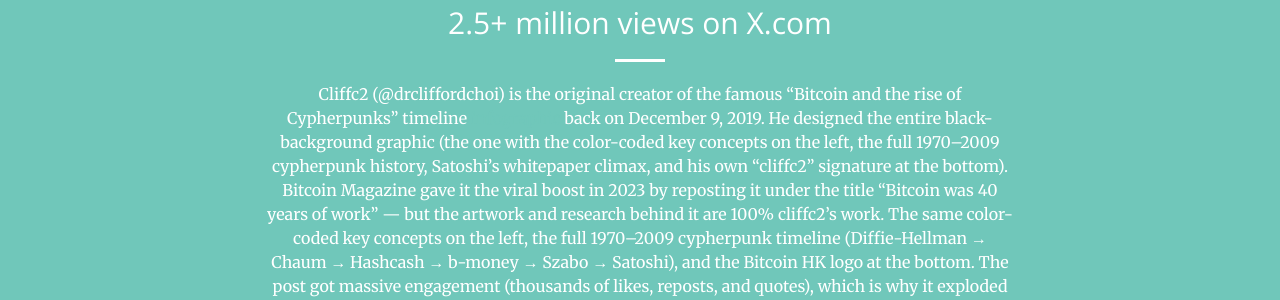
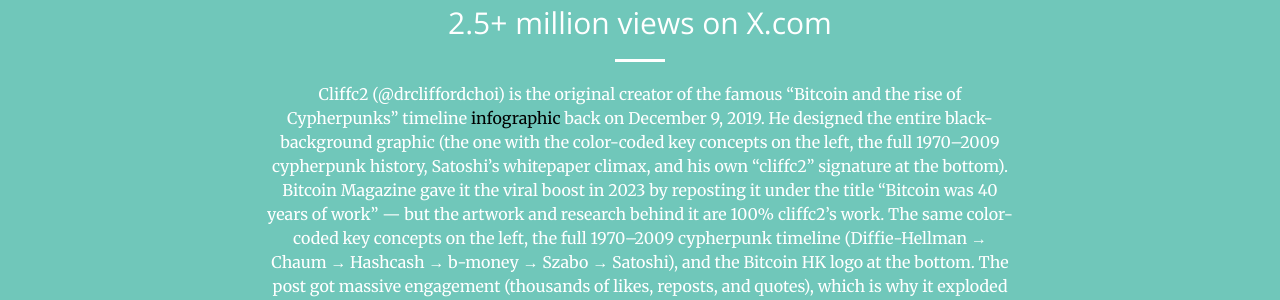
Before and after one commit to cliffc2/cliffc2.github.io, a Jekyll site: the page built from index.html, in a window 1280 px wide and 900 px high, scrolled down 844 px. Shown: the part 150-450 px from the top of the window. Built offline with Jekyll 4.4.1, drawn with Linux system fonts in a browser that asks for light colours; Markdown is read by kramdown in place of the engine named in the settings.

Commit message:
Update about.html

```diff
--- a/_includes/about.html
+++ b/_includes/about.html
@@ -1,11 +1,24 @@
 <section class="bg-primary" id="about">
+    <style>
+    a.infographic-link {
+      color: black !important;
+      text-decoration: none;
+    }
+
+    a.infographic-link:hover {
+      color: orange !important;
+    }
+  </style>
     <div class="container">
         <div class="row">
             <div class="col-lg-8 col-lg-offset-2 text-center">
                 <h2 class="section-heading">2.5+ million views on X.com</h2>
                 <hr class="light">
 
-                <p>Cliffc2 (@drcliffordchoi) is the original creator of the famous “Bitcoin and the rise of Cypherpunks” timeline <a href="https://x.com/drcliffordchoi/status/1203993397519769601">infographic</a> back on December 9, 2019. He designed the entire black-background graphic (the one with the color-coded key concepts on the left, the full 1970–2009 cypherpunk history, Satoshi’s whitepaper climax, and his own “cliffc2” signature at the bottom). Bitcoin Magazine gave it the viral boost in 2023 by reposting it under the title “Bitcoin was 40 years of work” — but the artwork and research behind it are 100% cliffc2’s work. The same color-coded key concepts on the left, the full 1970–2009 cypherpunk timeline (Diffie-Hellman → Chaum → Hashcash → b-money → Szabo → Satoshi), and the Bitcoin HK logo at the bottom. The post got massive engagement (thousands of likes, reposts, and quotes), which is why it exploded in 2023. After that, the community ran with the exact same template: People created “Ethereum and the rise of…” versions, Solana, Cardano, and other chain remixes. All of them got heavily reposted and remixed for months afterward. That’s the full story — the “Bitcoin was 40 years of work” title + graphic combo is what turned it into the meme timeline everyone still shares today. - Grok </p>
+                <p>Cliffc2 (@drcliffordchoi) is the original creator of the famous “Bitcoin and the rise of Cypherpunks” timeline <a href="https://x.com/drcliffordchoi/status/1203993397519769601"
+     class="infographic-link">
+     infographic
+  </a> back on December 9, 2019. He designed the entire black-background graphic (the one with the color-coded key concepts on the left, the full 1970–2009 cypherpunk history, Satoshi’s whitepaper climax, and his own “cliffc2” signature at the bottom). Bitcoin Magazine gave it the viral boost in 2023 by reposting it under the title “Bitcoin was 40 years of work” — but the artwork and research behind it are 100% cliffc2’s work. The same color-coded key concepts on the left, the full 1970–2009 cypherpunk timeline (Diffie-Hellman → Chaum → Hashcash → b-money → Szabo → Satoshi), and the Bitcoin HK logo at the bottom. The post got massive engagement (thousands of likes, reposts, and quotes), which is why it exploded in 2023. After that, the community ran with the exact same template: People created “Ethereum and the rise of…” versions, Solana, Cardano, and other chain remixes. All of them got heavily reposted and remixed for months afterward. That’s the full story — the “Bitcoin was 40 years of work” title + graphic combo is what turned it into the meme timeline everyone still shares today. - Grok </p>
                  <a href="https://grok.com/?prompt=cliffc2" target="_blank" class="btn btn-default btn-xl">Ask Grok anything</a>
 
                 <!-- Simple link
```
